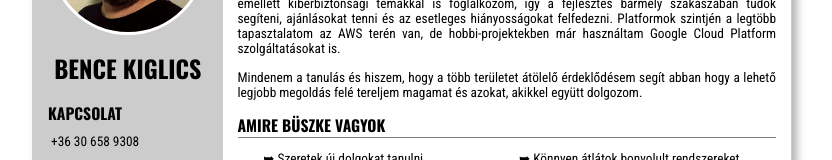
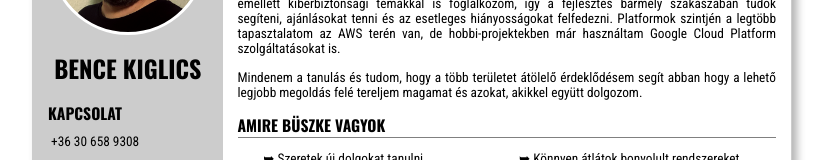
Before and after one commit to kbence/resume.kiglics.com, a Next.js app: page / in a window 1280 px wide. Shown: the part 154-314 px from the top of the page, without its empty margins (228-1060 px from the left). Built offline with nearby package versions, Linux system fonts and the light colour scheme; some icons are missing.

Commit message:
Fixed wording again

```diff
--- a/components/AboutMe.js
+++ b/components/AboutMe.js
@@ -21,7 +21,7 @@ export default class AboutMe extends React.Component {
         szolgáltatásokat is.
       </p>
       <p>
-        Mindenem a tanulás és hiszem, hogy a több területet átölelő
+        Mindenem a tanulás és tudom, hogy a több területet átölelő
         érdeklődésem segít abban hogy a lehető legjobb megoldás felé
         tereljem magamat és azokat, akikkel együtt dolgozom.
       </p>
```
